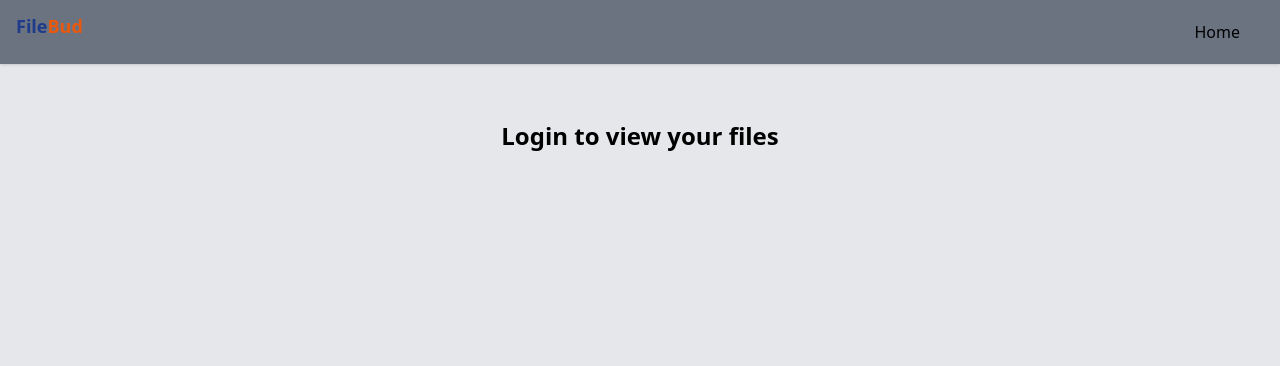
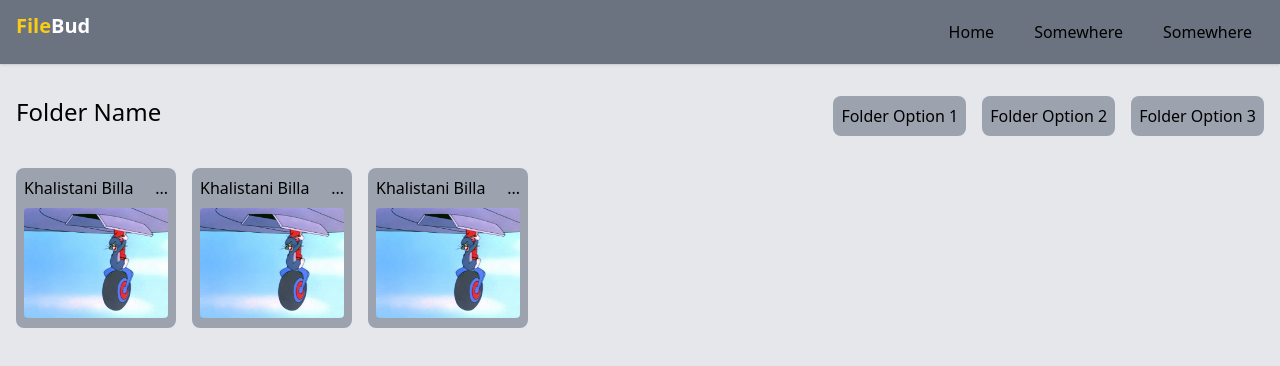
Before and after one commit to RealThomasCat/file-bud, a React (Vite) app in the folder Frontend/: page / in a window 1280 px wide. Shown: the top 366 px of the page. Built offline with nearby package versions, Linux system fonts and the light colour scheme.

Commit message:
Created homepage UI components.

```diff
--- /dev/null
+++ b/Frontend/src/components/FileCard.jsx
@@ -0,0 +1,23 @@
+import React from "react";
+import placeholderImage from "../assets/placeholderImage.jpg";
+import defaultThumbnail from "../assets/placeholderImage.jpg";
+
+function FileCard({ title = "File Name", thumbnail = defaultThumbnail }) {
+    return (
+        <div className="max-w-40 max-h-40 aspect-square flex flex-col gap-2 bg-gray-400 p-2 rounded-lg">
+            <div className="flex justify-between items-center">
+                <h1>{title}</h1>
+                <button>...</button>
+            </div>
+            <div className="w-full aspect-auto rounded-lg">
+                <img
+                    src={thumbnail}
+                    alt="Khalistani Billa"
+                    className="w-full h-full object-cover rounded"
+                />
+            </div>
+        </div>
+    );
+}
+
+export default FileCard;
--- /dev/null
+++ b/Frontend/src/components/FolderCard.jsx
@@ -0,0 +1,22 @@
+import React from "react";
+import defaultThumbnail from "../assets/placeholderImage.jpg";
+
+function FileCard({ title = "File Name", thumbnail = defaultThumbnail }) {
+    return (
+        <div className="max-w-40 max-h-40 aspect-square flex flex-col gap-2 bg-gray-400 p-2 rounded-lg">
+            <div className="flex justify-between items-center">
+                <h1>{title}</h1>
+                <button>...</button>
+            </div>
+            <div className="w-full aspect-auto rounded-lg">
+                <img
+                    src={thumbnail}
+                    alt="Khalistani Billa"
+                    className="w-full h-full object-cover rounded"
+                />
+            </div>
+        </div>
+    );
+}
+
+export default FileCard;
--- a/Frontend/src/components/Logo.jsx
+++ b/Frontend/src/components/Logo.jsx
@@ -2,8 +2,8 @@ import React from "react";
 
 function Logo({ width = "100px" }) {
     return (
-        <div className=" text-blue-900 font-bold text-lg">
-            File<span className=" text-orange-600">Bud</span>
+        <div className=" text-yellow-400 font-bold text-xl">
+            File<span className=" text-white">Bud</span>
         </div>
     );
 }
--- a/Frontend/src/components/header/Header.jsx
+++ b/Frontend/src/components/header/Header.jsx
@@ -14,6 +14,16 @@ function Header() {
     const navItems = [
         {
             name: "Home",
+            slug: "/",
+            active: true,
+        },
+        {
+            name: "Somewhere",
+            slug: "/",
+            active: true,
+        },
+        {
+            name: "Somewhere",
             slug: "/",
             active: true,
         },
@@ -51,14 +61,14 @@ function Header() {
                     </div>
 
                     {/*Nav Links*/}
-                    <ul className="flex ml-auto">
+                    <ul className="flex ml-auto gap-4">
                         {navItems.map((item) =>
                             item.active ? (
                                 // Keys have to be applied to the html element which is being repeated
                                 <li key={item.name}>
                                     <button
                                         onClick={() => navigate(item.slug)}
-                                        className="inline-block px-6 py-2 duration-200 hover:bg-blue-100 rounded-full"
+                                        className="inline-block px-3 py-2 duration-200 hover:bg-blue-100 rounded-full"
                                     >
                                         {item.name}
                                     </button>
--- a/Frontend/src/components/index.js
+++ b/Frontend/src/components/index.js
@@ -1,4 +1,5 @@
 import Header from "./header/Header";
 import Container from "./container/Container";
 import Logo from "./Logo";
-export { Header, Container, Logo };
+import FileCard from "./FileCard";
+export { Header, Container, Logo, FileCard };
--- a/Frontend/src/pages/Home.jsx
+++ b/Frontend/src/pages/Home.jsx
@@ -1,9 +1,9 @@
 import React, { useEffect, useState } from "react";
-import { Container } from "../components";
+import { Container, FileCard } from "../components/index.js";
 
 function Home() {
     const [folder, setFolder] = useState(null);
-    const [files, setFiles] = useState([]);
+    const [files, setFiles] = useState([{ _id: 1 }, { _id: 2 }, { _id: 3 }]);
     const [subFolders, setSubFolders] = useState([]);
 
     useEffect(() => {
@@ -12,7 +12,7 @@ function Home() {
         // Set user subFolders
     }, []);
 
-    if (!folder) {
+    if (folder) {
         return (
             <div className="w-full py-8 mt-4 text-center">
                 <Container>
@@ -30,12 +30,31 @@ function Home() {
     return (
         <div className="w-full py-8">
             <Container>
-                <div className="flex flex-wrap">
+                <div className="mb-8 flex justify-between">
+                    <h1 className="text-2xl font-medium">Folder Name</h1>
+                    <div className="flex gap-4">
+                        <button className=" bg-gray-400 p-2 rounded-lg">
+                            Folder Option 1
+                        </button>
+                        <button className=" bg-gray-400 p-2 rounded-lg">
+                            Folder Option 2
+                        </button>
+                        <button className=" bg-gray-400 p-2 rounded-lg">
+                            Folder Option 3
+                        </button>
+                    </div>
+                </div>
+                <div className="flex flex-wrap gap-4">
                     {subFolders.map((subFolder) => (
                         <div key={subFolder._id}>{/* {Folder Card} */}</div>
                     ))}
                     {files.map((file) => (
-                        <div key={file._id}>{/* {Folder Card} */}</div>
+                        <div key={file._id}>
+                            <FileCard
+                                title="Khalistani Billa"
+                                // TODO: thumbnail according to file type
+                            />
+                        </div>
                     ))}
                 </div>
             </Container>
```
Also changed, not shown: Frontend/src/assets/placeholderImage.jpg (added).
